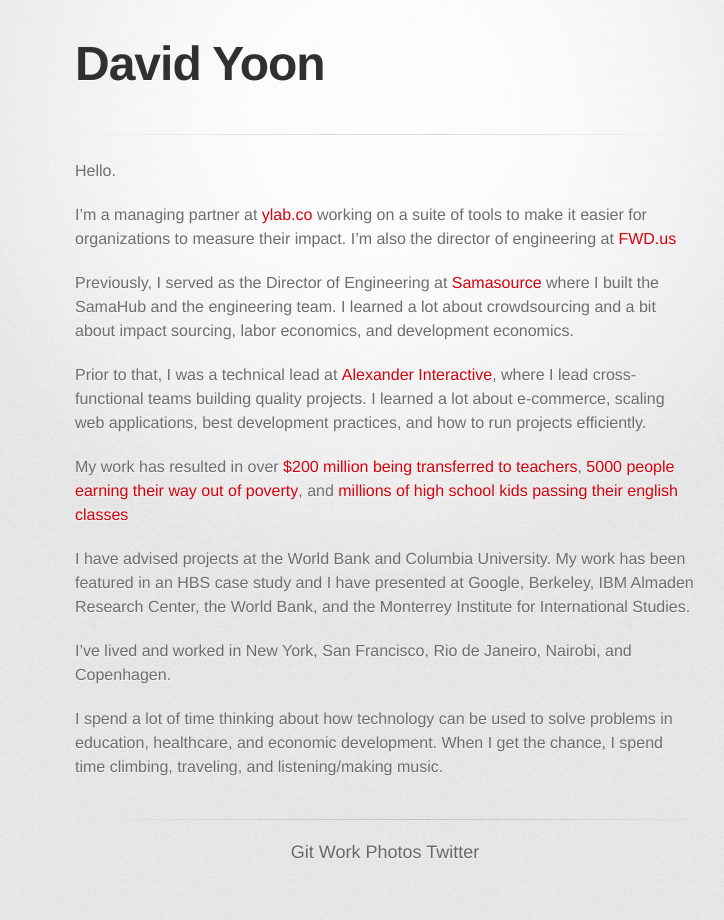
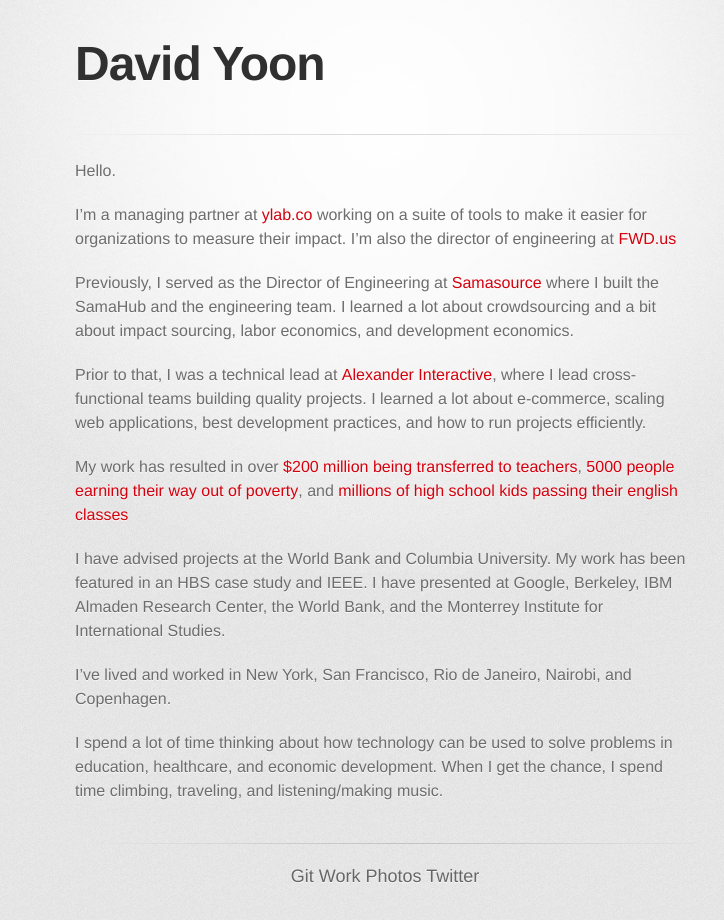
Before and after one commit to daveyoon/daveyoon.github.com, a Jekyll site: the page built from index.md, in a window 1280 px wide. Shown: the whole page, without its empty margins (255-979 px from the left). Built offline with Jekyll 4.4.1, drawn with Linux system fonts in a browser that asks for light colours; some web fonts are replaced.

Commit message:
fixed links

```diff
--- a/index.md
+++ b/index.md
@@ -12,9 +12,9 @@
 
 Prior to that, I was a technical lead at [Alexander Interactive](http://www.alexanderinteractive.com), where I lead cross-functional teams building quality projects. I learned a lot about e-commerce, scaling web applications, best development practices, and how to run projects efficiently.
 
-My work has resulted in over [$200 million being transferred to teachers](http://www.donorschoose.org), [5000 people earning their way out of poverty](www.samasource.org), and [millions of high school kids passing their english classes](www.sparknotes.com)
+My work has resulted in over [$200 million being transferred to teachers](http://www.donorschoose.org), [5000 people earning their way out of poverty](http://www.samasource.org), and [millions of high school kids passing their english classes](http://www.sparknotes.com)
 
-I have advised projects at the World Bank and Columbia University. My work has been featured in an HBS case study and I have presented at Google, Berkeley, IBM Almaden Research Center, the World Bank, and the Monterrey Institute for International Studies.
+I have advised projects at the World Bank and Columbia University. My work has been featured in an HBS case study and IEEE. I have presented at Google, Berkeley, IBM Almaden Research Center, the World Bank, and the Monterrey Institute for International Studies.
 
 I've lived and worked in New York, San Francisco, Rio de Janeiro, Nairobi, and Copenhagen.
 
```
